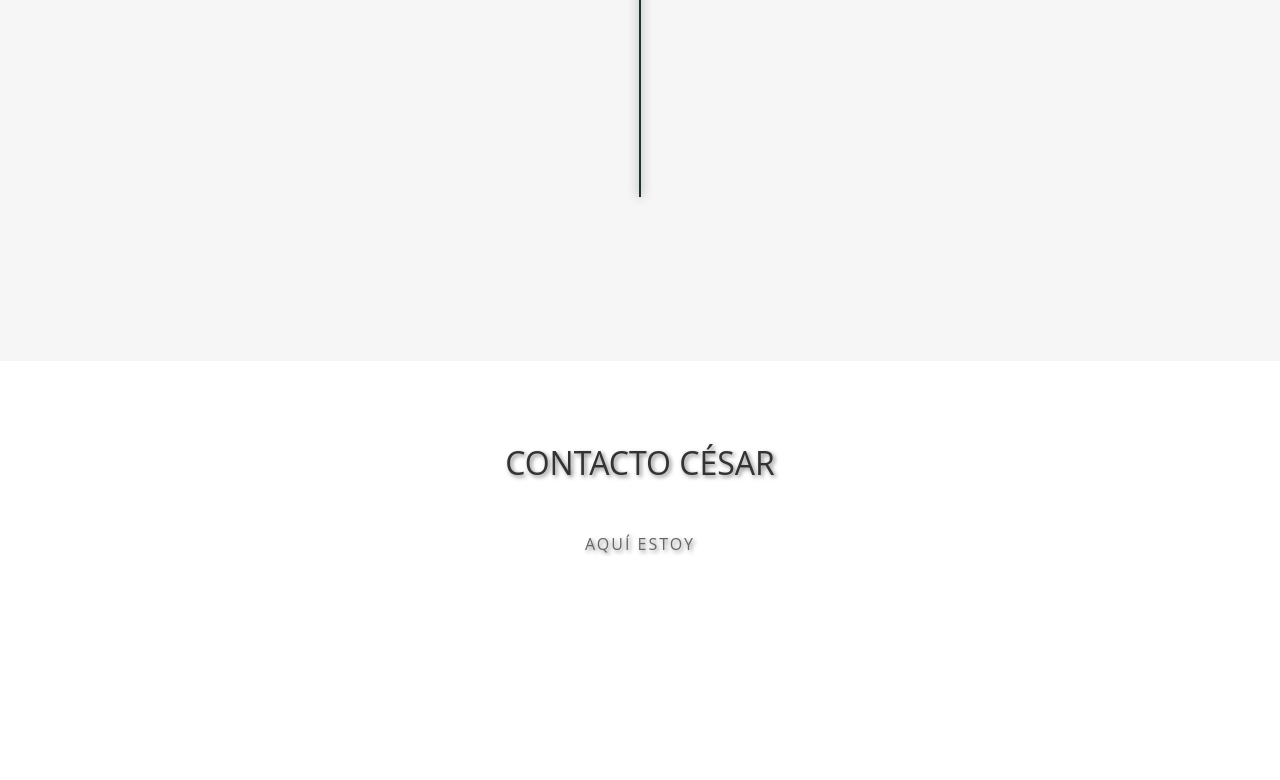
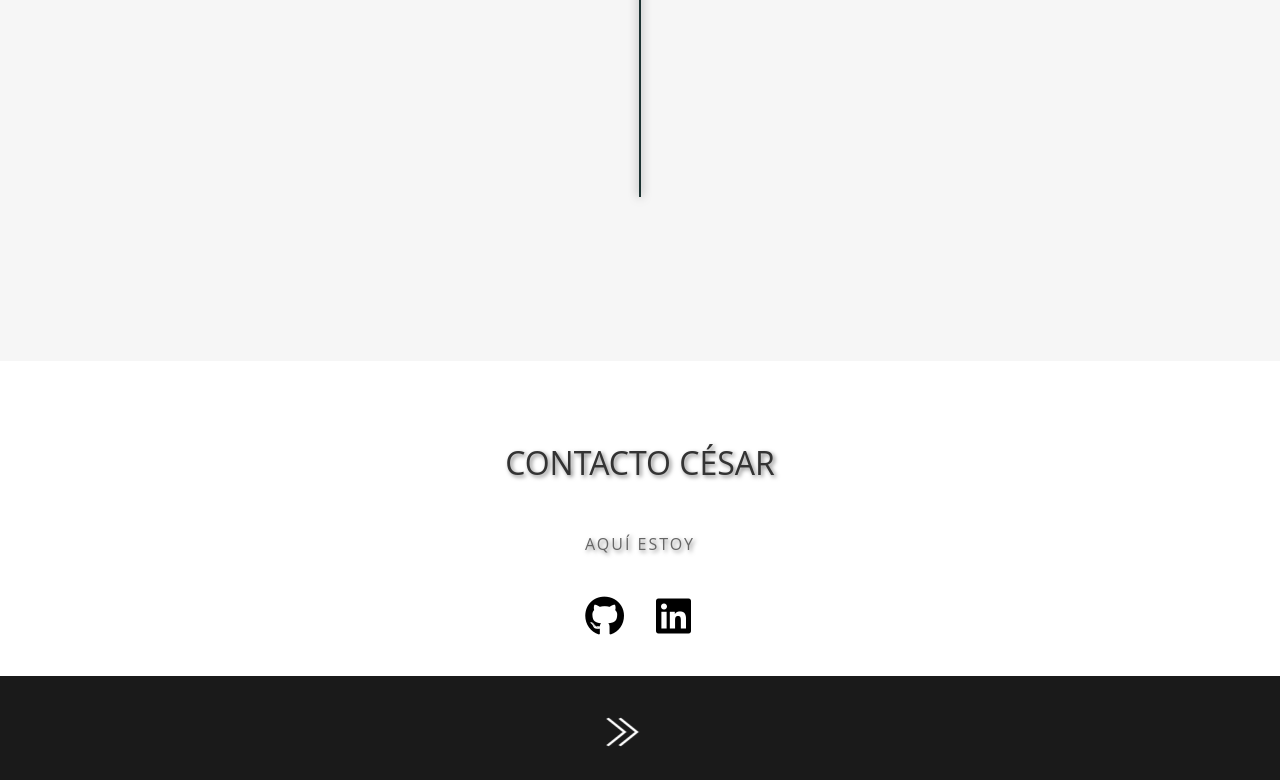
Before and after one commit to Lord1777/My-portfolio, a website: page My portfolio/index.html in a window 1280 px wide. Shown: the part 5330-6110 px from the top of the page. Before the commit the page ends 5886 px from the top, so only its background shows below. Drawn offline with nearby package versions, Linux system fonts and the light colour scheme.

Commit message:
Apartado de contacto finalizado. Falta acomodar la flecha de retorno al inicio del portafolio :)

```diff
--- a/My portfolio/index.html
+++ b/My portfolio/index.html
@@ -6,6 +6,10 @@
     <link rel="stylesheet" href="styles.css" />
     <link href="https://unpkg.com/aos@2.3.1/dist/aos.css" rel="stylesheet" />
     <link rel="icon" href="../My portfolio/icons/codificacion.png" />
+    <script
+      src="https://kit.fontawesome.com/c73d3055a8.js"
+      crossorigin="anonymous"
+    ></script>
     <title>My portfolio</title>
   </head>
 
@@ -26,9 +30,12 @@
         </div>
       </div>
       <div class="scroll-down">
-        <a href="#navbar"
-          ><img src="../My portfolio/icons/flecha.png" alt="Flecha hacia abajo"
-        /></a>
+        <a href="#navbar">
+          <img
+            src="../My portfolio/icons/flecha.png"
+            alt="Flecha hacia abajo"
+          />
+        </a>
       </div>
     </div>
     <!--Aquí termina el div que contiene la información principal-->
@@ -237,7 +244,27 @@
       <h1>CONTACTO CÉSAR</h1>
       <p>AQUÍ ESTOY</p>
     </div>
+    <div class="contacto">
+      <div class="icons">
+        <a href="https://github.com/Lord1777" target="_blank">
+          <i class="fab fa-github"></i>
+        </a>
+        <a
+          href="https://www.linkedin.com/in/c%C3%A9sar-negr%C3%B3n-vente-18a077240/"
+          target="_blank"
+        >
+          <i class="fab fa-linkedin"></i>
+        </a>
+      </div>
+    </div>
 
+    <div class="scroll-up">
+      <img
+        src="../My portfolio/icons/flecha.png"
+        alt="Flecha hacia arriba"
+        onclick="scrollToTop()"
+      />
+    </div>
     <!--Aquí termina el apartado de contacto-->
 
     <!--Script para el hover y las transiciones-->
@@ -250,5 +277,14 @@
         once: false,
       });
     </script>
+    <!--Script para el retorno al inicio del portafolio-->
+    <script>
+      function scrollToTop() {
+        window.scrollTo({
+          top: 0,
+          behavior: "smooth",
+        });
+      }
+    </script>
   </body>
 </html>
--- a/My portfolio/styles.css
+++ b/My portfolio/styles.css
@@ -213,6 +213,7 @@ ul li {
 .Navbar a:hover::after {
     transform: scaleX(1);
 }
+
 /*Aquí termina el Navbar*/
 
 /*Aquí empieza el apartado de habilidades*/
@@ -1233,10 +1234,90 @@ ul li {
     text-transform: uppercase;
 }
 
+.contacto {
+    width: 100%;
+    height: 3.5rem;
+    display: flex;
+    justify-content: center;
+    position: relative;
+    bottom: 0;
+    margin-top: 2rem;
+}
+
+.icons {
+    display: grid;
+    grid-template-columns: repeat(2, 1fr);
+    align-items: center;
+    column-gap: 2rem;
+}
+
+.fab {
+    color: #000;
+    font-size: 2.5rem;
+    padding: 0;
+}
+
+.fa-github:hover {
+    color: #000;
+}
+
+.fa-linkedin:hover {
+    color: #126BC4;
+}
+
+.contacto:hover i {
+    filter: blur(2px);
+}
+
+.contacto a i:hover {
+    transform: translateY(-3px) scale(1.05);
+    filter: none;
+}
+
+.scroll-up {
+    display: flex;
+    justify-content: center;
+    margin-top: 2rem;
+    background: #1A1A1A;
+    height: 6.5rem;
+    bottom: 0;
+}
+
+.scroll-up img {
+    color: #000;
+    margin-left: 5rem;
+    bottom: 20px;
+    border-width: 0 3px 3px 0;
+    padding: 2rem;
+    display: block;
+    width: 2rem;
+    height: 3rem;
+    animation: bounce 1s infinite ;
+    cursor: pointer;
+    transform: rotate(-90deg);
+}
+
+@keyframes bounce {
+    from {
+        transform: translateX(-50%) rotate(-90deg) translateY(0);
+    }
+
+    to {
+        transform: translateX(-50%) rotate(-90deg) translateY(-10px);
+    }
+}
+
+.line.left {
+    transform: rotate(-45deg);
+}
+
+.line.right {
+    transform: rotate(45deg);
+}
+
 /*Fin del apartado Contacto*/
 
 /*Responsive*/
-
 
 @media screen and (max-width:340px) {
     .cards_container {
```
Also changed, not shown: My portfolio/icons/flecha-hacia-arriba.png (added).
